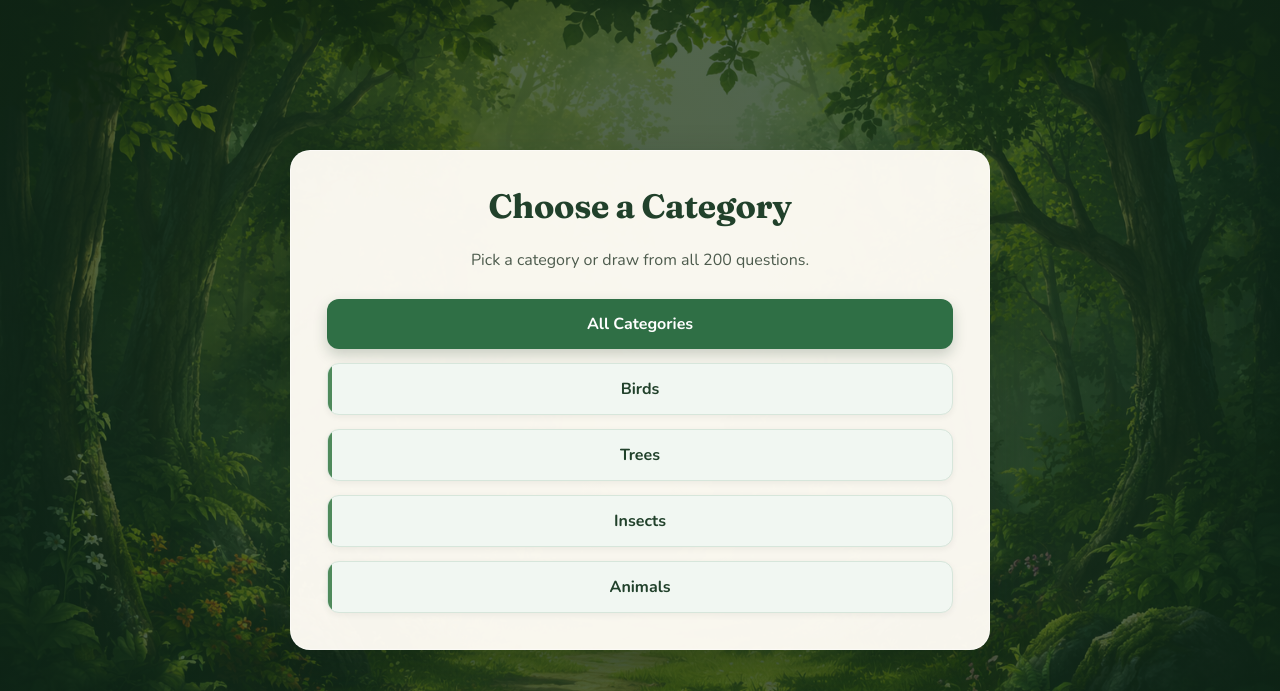
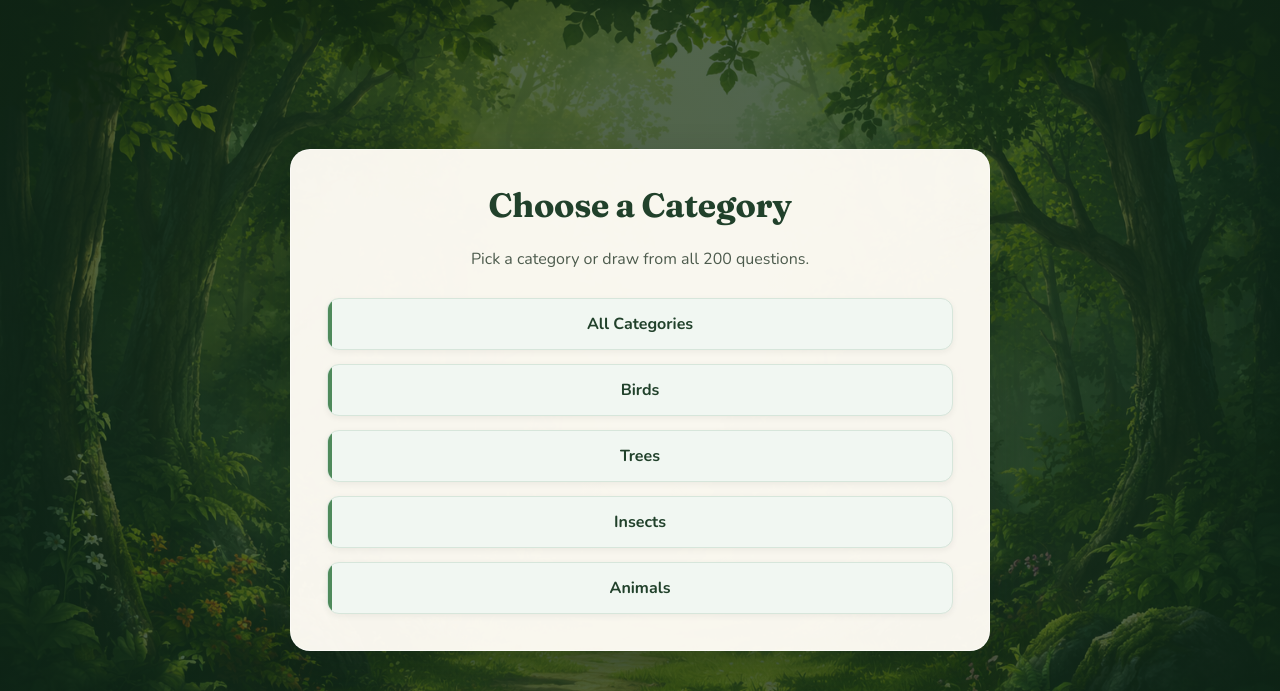
Before and after one commit to Meditationzencode/nature-quiz, a Flask app: template templates/category.html in a window 1280 px wide. Shown: the top 691 px of the page. Run offline with Flask 3, Linux system fonts and the light colour scheme; the template is opened without the code that fills it, so the values that code supplies are empty.

Commit message:
Unify category options with the quiz answer style
Make every category an equal card with the same accent treatment as the
quiz answers, instead of a solid-green "All Categories" sitting above the
rest. The two screens now share one option pattern and no option reads as
pre-selected.

```diff
--- a/templates/category.html
+++ b/templates/category.html
@@ -8,7 +8,7 @@
 
 <form method="POST" action="{{ url_for('choose_category') }}">
     <div class="answers">
-        <button class="main-button" name="category" value="All">All Categories</button>
+        <button class="answer-button" name="category" value="All">All Categories</button>
         <button class="answer-button" name="category" value="Birds">Birds</button>
         <button class="answer-button" name="category" value="Trees">Trees</button>
         <button class="answer-button" name="category" value="Insects">Insects</button>
```
Also changed, not shown: static/images/screenshot-category.png.
